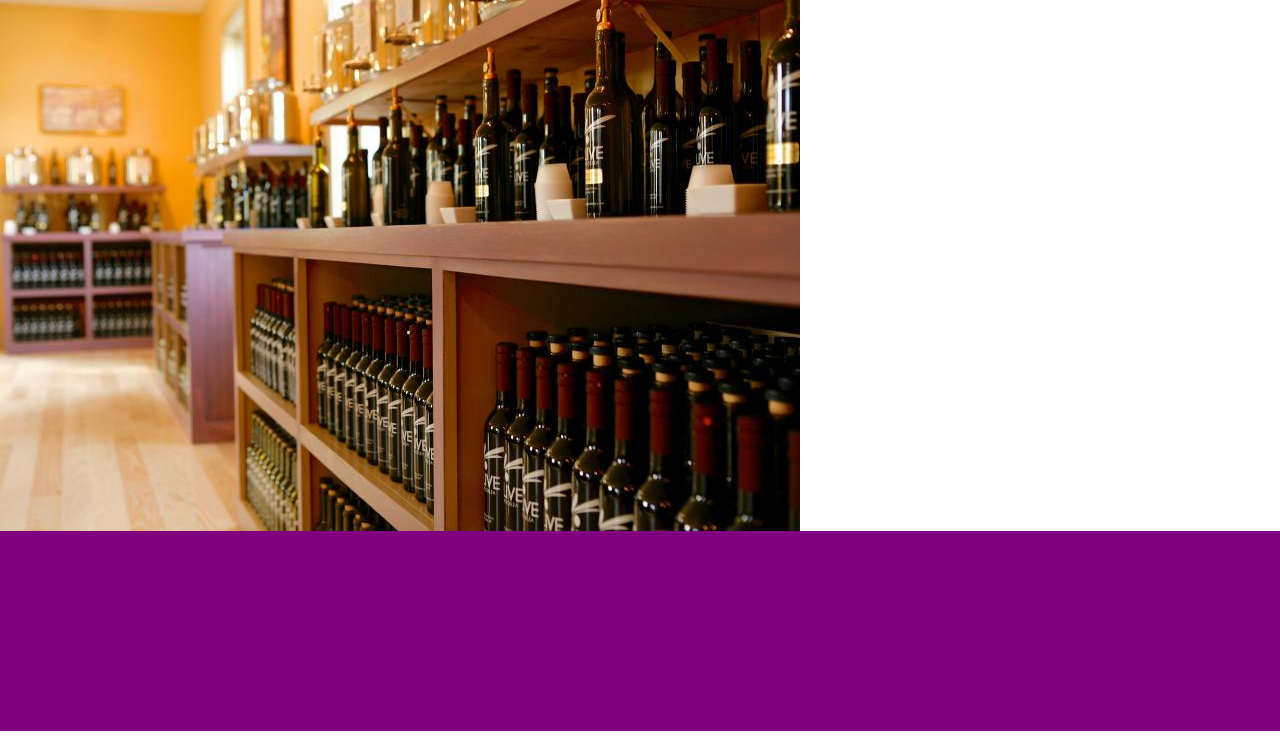
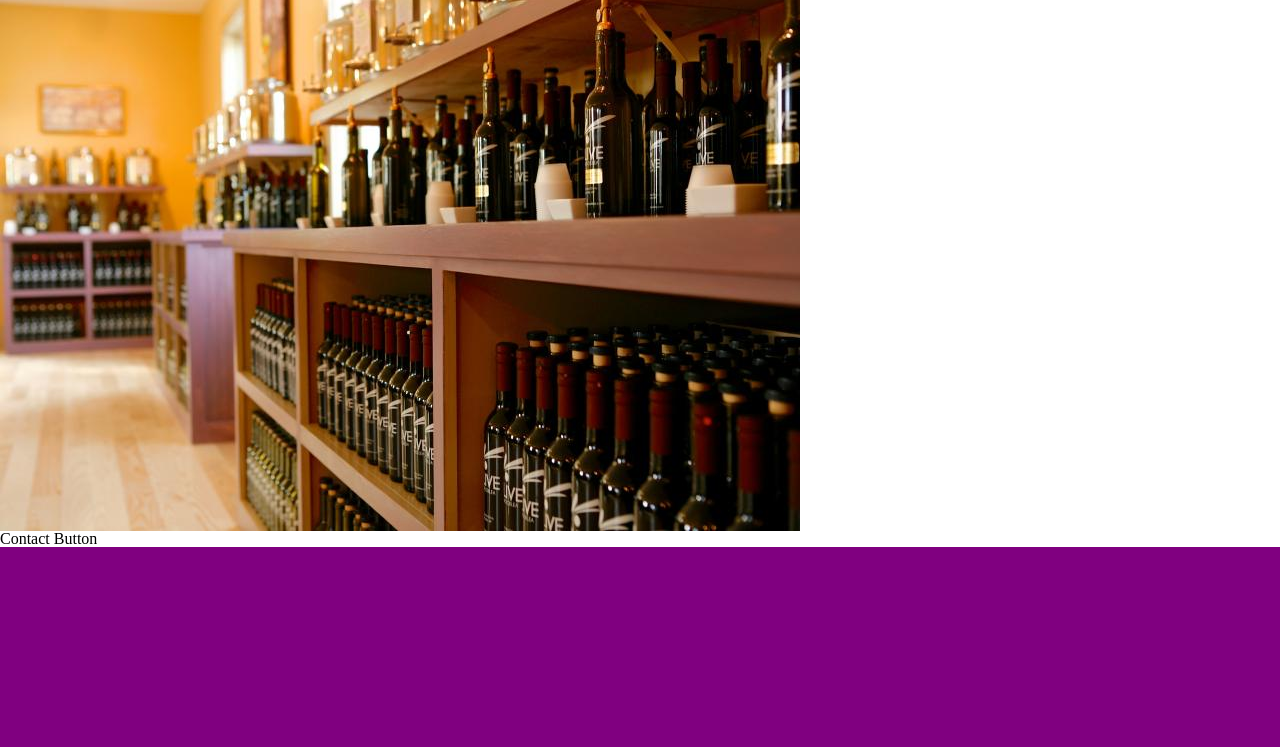
Before and after one commit to khogan9713/oliveonbrooklea, a plain HTML site: page contactus.html in a window 1280 px wide. Shown: the part 434-1181 px from the top of the page. Drawn offline with nearby package versions, Linux system fonts and the light colour scheme.

Commit message:
updated contact page

```diff
--- a/contactus.html
+++ b/contactus.html
@@ -37,6 +37,7 @@
 		<img src="images/store.jpg" alt=""/>
 
 		</main>
+		<p>Contact Button </p>
 
 
 
```
